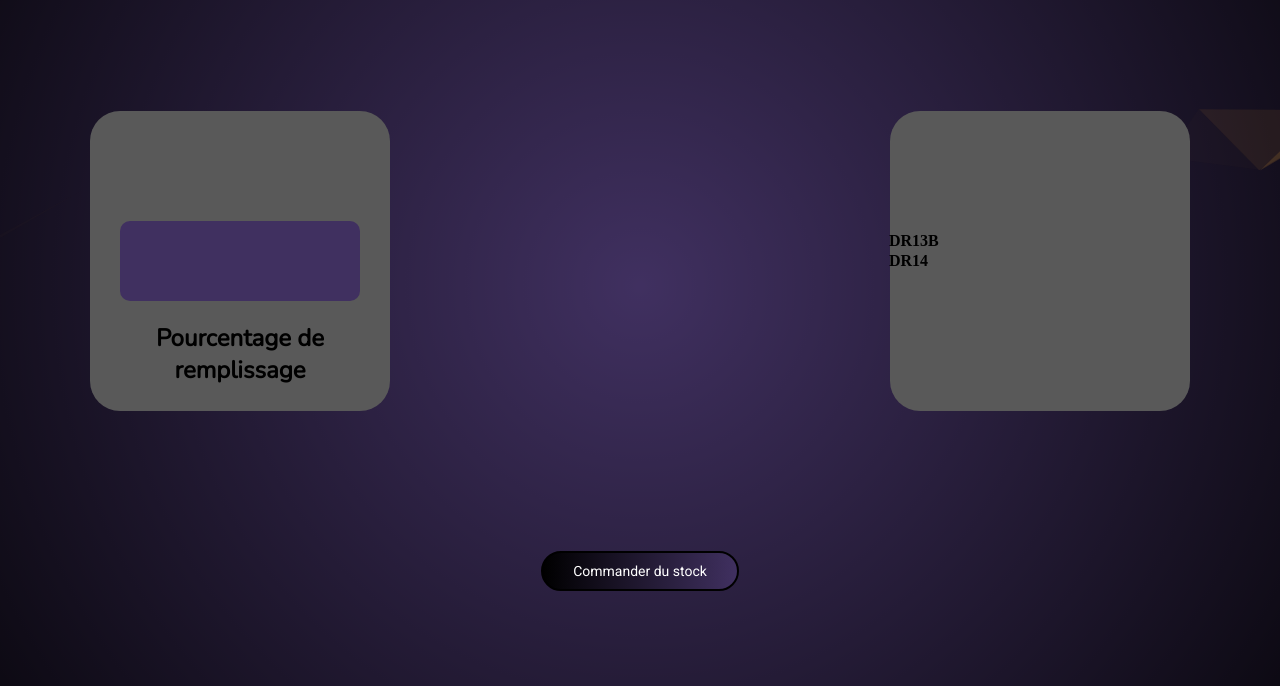
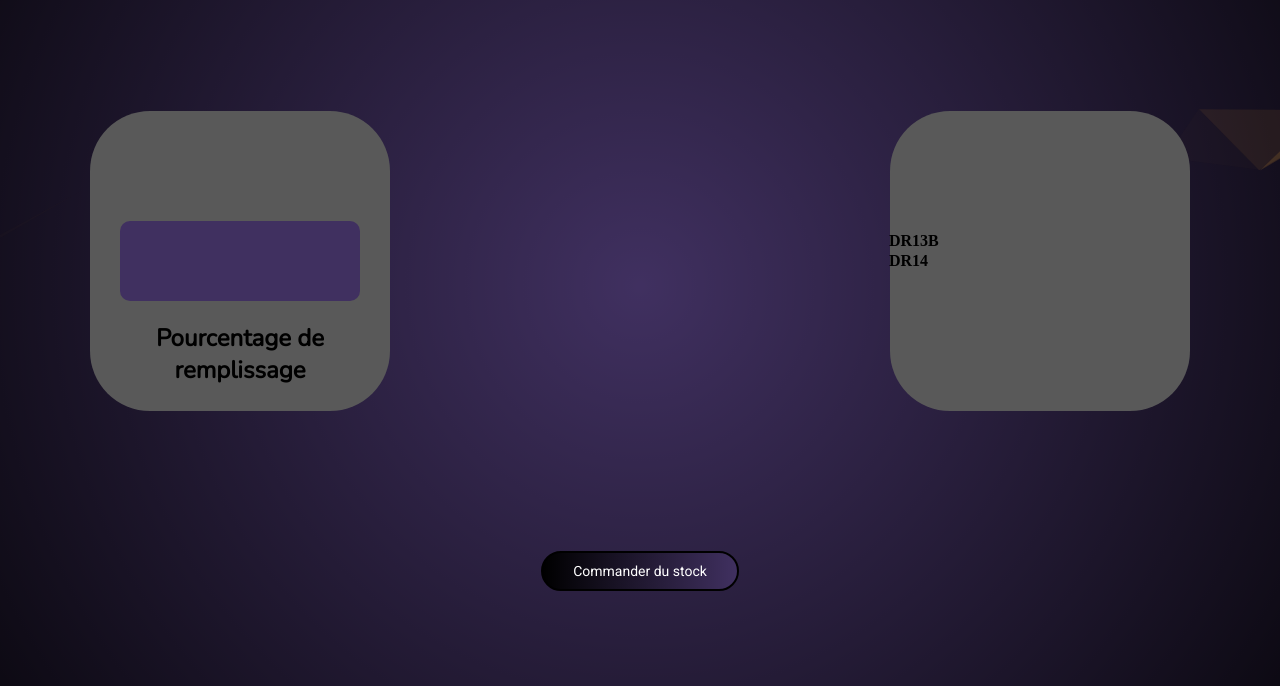
Before and after one commit to T0ZSKY/stock_website_projectSTI, a plain HTML site: page src/dashboard/dashboard.html in a window 1280 px wide. Shown: the part 114-800 px from the top of the page. Drawn offline with nearby package versions, Linux system fonts and the light colour scheme; no server answers; a web font is replaced by a local one.

Commit message:
update UI

```diff
--- a/src/dashboard/dashboard.html
+++ b/src/dashboard/dashboard.html
@@ -36,7 +36,7 @@
     </div>
 </div>
 <div class="stock_add">
-    <button class="btn">Commander du stock</button>
+    <button class="btn animated">Commander du stock</button>
 </div>
 <script src="dashboard_script.js"></script>
 </body>
--- a/src/dashboard/dashboard_style.css
+++ b/src/dashboard/dashboard_style.css
@@ -67,7 +67,7 @@ body {
 
 
     .box {
-        border-radius: 30px;
+        border-radius: 60px;
         width: 300px;
         height: 300px;
         background-color: rgb(89, 89, 89);
@@ -116,7 +116,7 @@ body {
 
   .box2 {
 
-    border-radius: 30px;
+    border-radius: 60px;
     height: 300px;
     width: 300px;
     background-color: rgb(89, 89, 89);
```
Also changed, not shown: assets/demo/dashboard.png, 1 other file.
